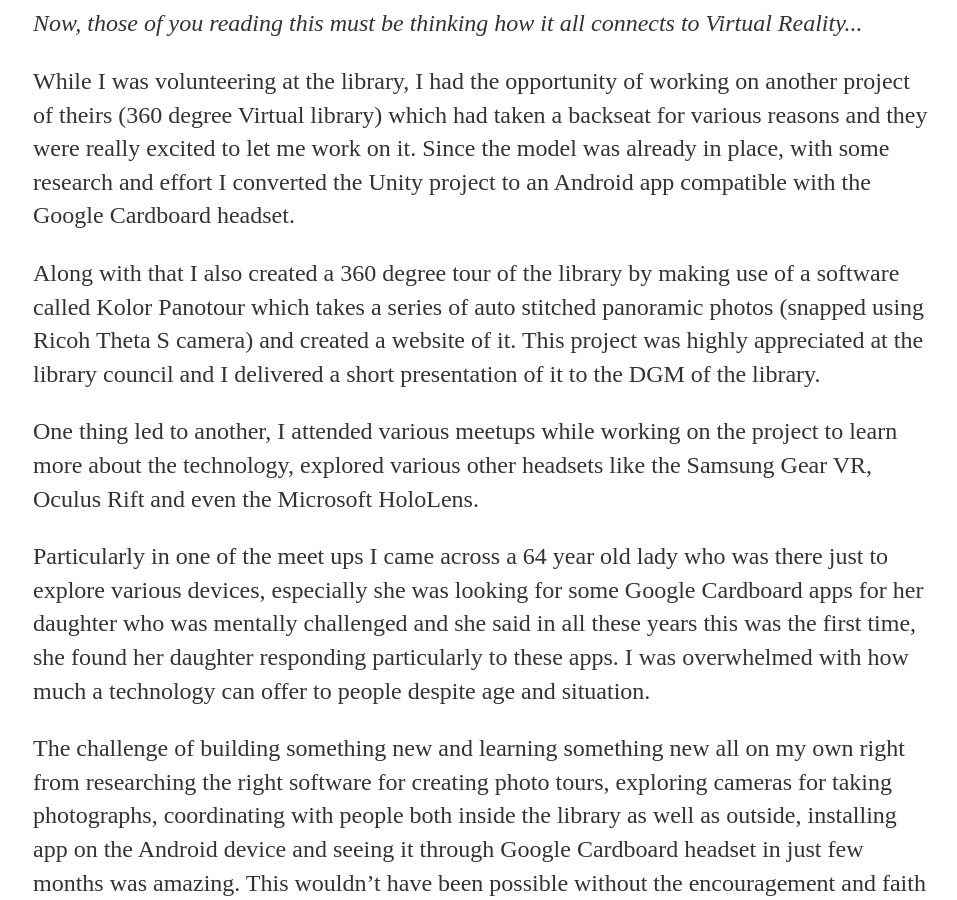
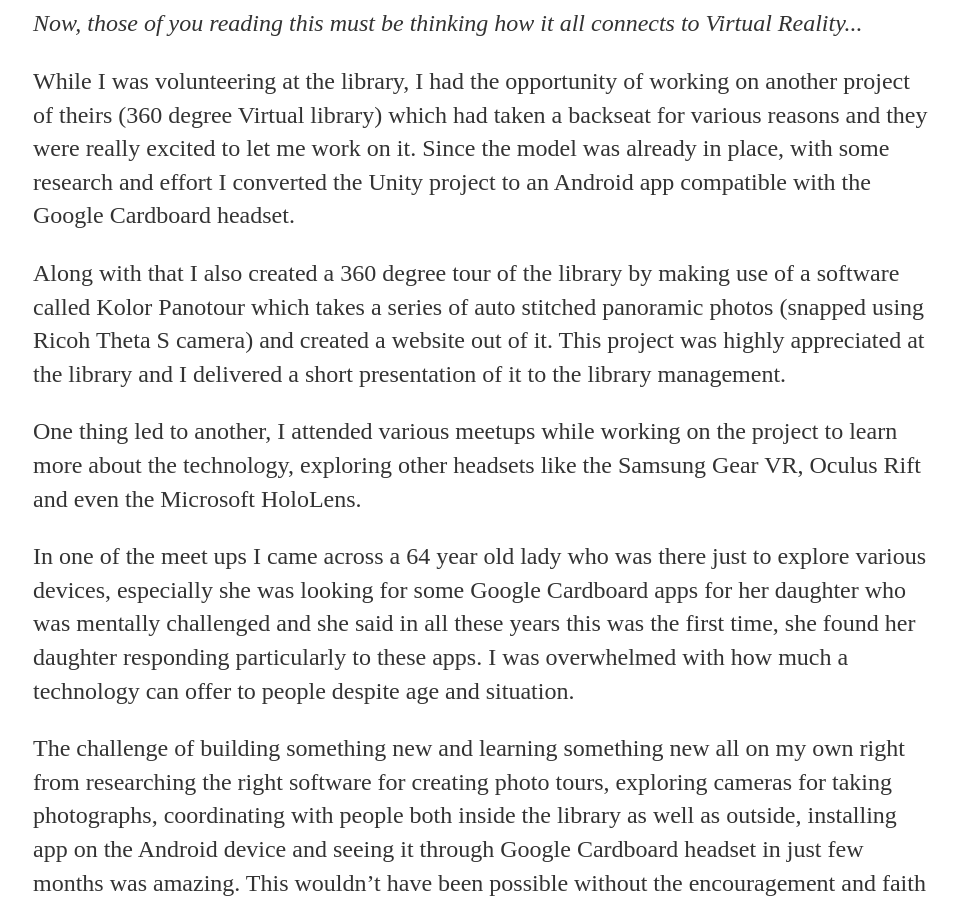
Before and after one commit to jagorisamajdar/jagorisamajdar.github.io, a Jekyll site: the page built from about/index.html, in a window 1280 px wide and 900 px high, scrolled down 622 px. Shown: the whole window, without its empty margins (159-1116 px from the left). Built offline with Jekyll 4.4.1, drawn with Linux system fonts in a browser that asks for light colours.

Commit message:
Update index.html

```diff
--- a/about/index.html
+++ b/about/index.html
@@ -17,11 +17,11 @@
 really excited to let me work on it. Since the model was already in place, with some research and effort I converted the Unity project to an Android app
 compatible with the Google Cardboard headset.</p>
 <p>Along with that I also created a 360 degree tour of the library by making use of a software called Kolor Panotour which takes a series
-of auto stitched panoramic photos (snapped using Ricoh Theta S camera) and created a website of it. This project was highly appreciated at the library
-council and I delivered a short presentation of it to the DGM of the library.</p>
-<p>One thing led to another, I attended various meetups while working on the project to learn more about the technology, explored various other
+of auto stitched panoramic photos (snapped using Ricoh Theta S camera) and created a website out of it. This project was highly appreciated at the library
+and I delivered a short presentation of it to the library management.</p>
+<p>One thing led to another, I attended various meetups while working on the project to learn more about the technology, exploring other
 headsets like the Samsung Gear VR, Oculus Rift and even the Microsoft HoloLens.</p>
-<p>Particularly in one of the meet ups I came across a 64 year old lady who was there just to explore various devices, especially she was looking for some Google
+<p>In one of the meet ups I came across a 64 year old lady who was there just to explore various devices, especially she was looking for some Google
 Cardboard apps for her daughter who was mentally challenged and she said in all these years this was the first time, she found her daughter responding
 particularly to these apps. I was overwhelmed with how much a technology can offer to people despite age and situation.</p>
 <p>The challenge of building something new and learning something new all on my own right from researching the right software for creating photo tours, exploring cameras for taking photographs, coordinating with people both inside the library as well as outside, installing app on the
```
